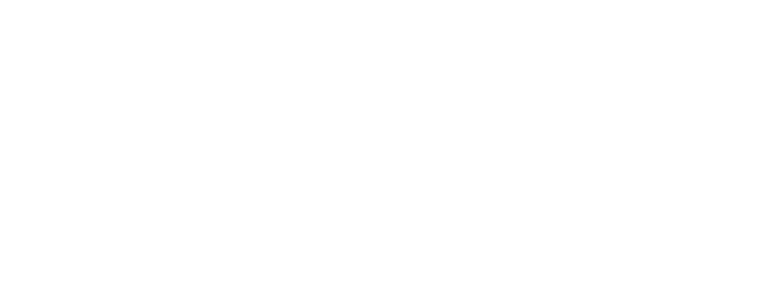
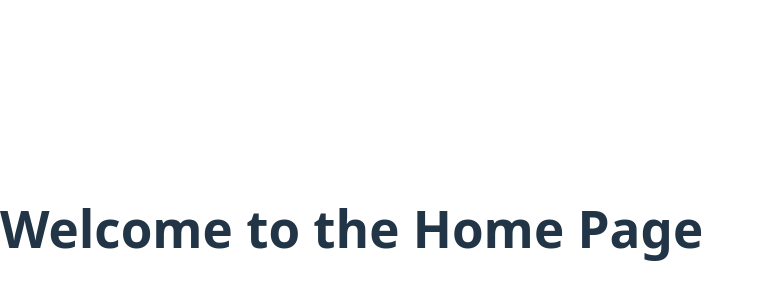
Before and after one commit to m4rkbello/MongoDB_ExpressJS_ReactJS_NodeJS_ThinkBox, a React app in the folder frontend/: page / in a window 1280 px wide. Shown: the part 172-472 px from the top of the page, without its empty margins (0-764 px from the left). Built offline with nearby package versions, Linux system fonts and the light colour scheme; the HTML template or start-up script is replaced by a standard one.

Commit message:
ADD ROUTE, ROUTER AND SOME PATH DIRECTORY

```diff
--- a/frontend/src/App.jsx
+++ b/frontend/src/App.jsx
@@ -1,9 +1,17 @@
 import React from 'react'
+import { Route, Routes } from 'react-router'
+import HomePage from './pages/HomePage'
+import CreatePage from './pages/CreatePage'
+import NoteDetailPage from './pages/NoteDetailPage'
 
 const App = () => {
   return (
     <div>
-
+      <Routes>
+        <Route path="/" element={<HomePage />} />
+        <Route path="/create" element={<CreatePage />} />
+        <Route path="/note/:id" element={<NoteDetailPage />} />
+      </Routes>
     </div>
   )
 }
--- a/frontend/src/pages/HomePage.jsx
+++ b/frontend/src/pages/HomePage.jsx
@@ -3,7 +3,7 @@ import React from 'react'
 const HomePage = () => {
   return (
     <div>
-
+        <h1>Welcome to the Home Page</h1>
     </div>
   )
 }
--- a/frontend/src/pages/NoteDetailPage.jsx
+++ b/frontend/src/pages/NoteDetailPage.jsx
@@ -8,4 +8,4 @@ const NoteDetailPage = () => {
   )
 }
 
-export default NoteDetailPage
+export default NoteDetailPage;
```
Also changed, not shown: 1 other file (tests, documents, lock files or other folders).
